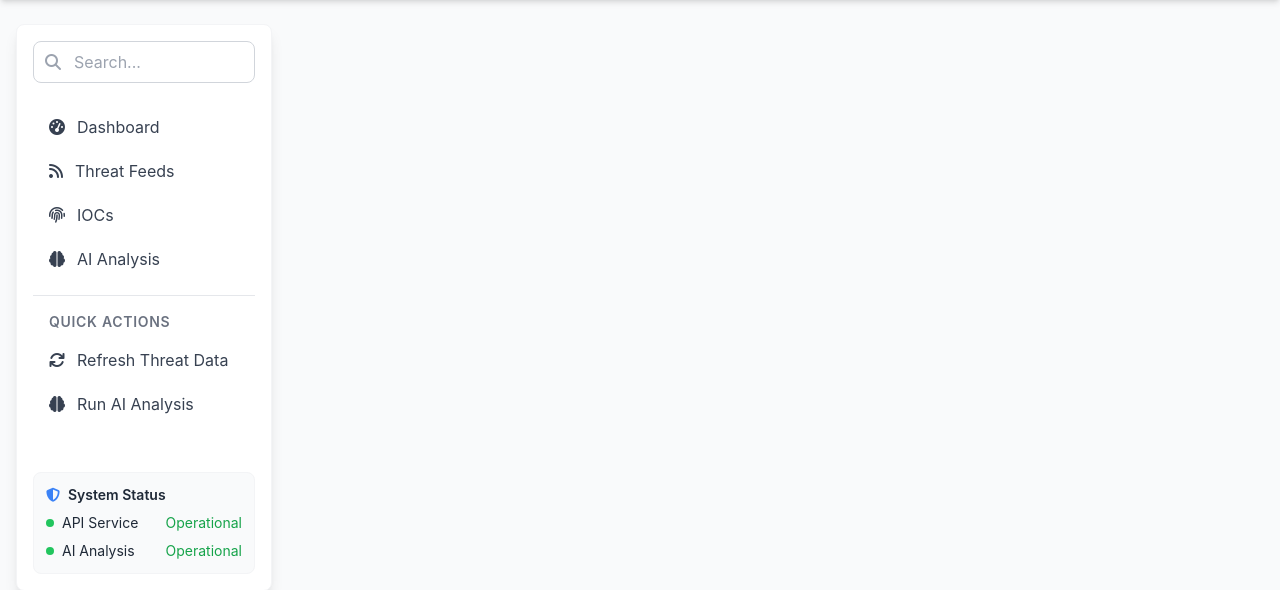
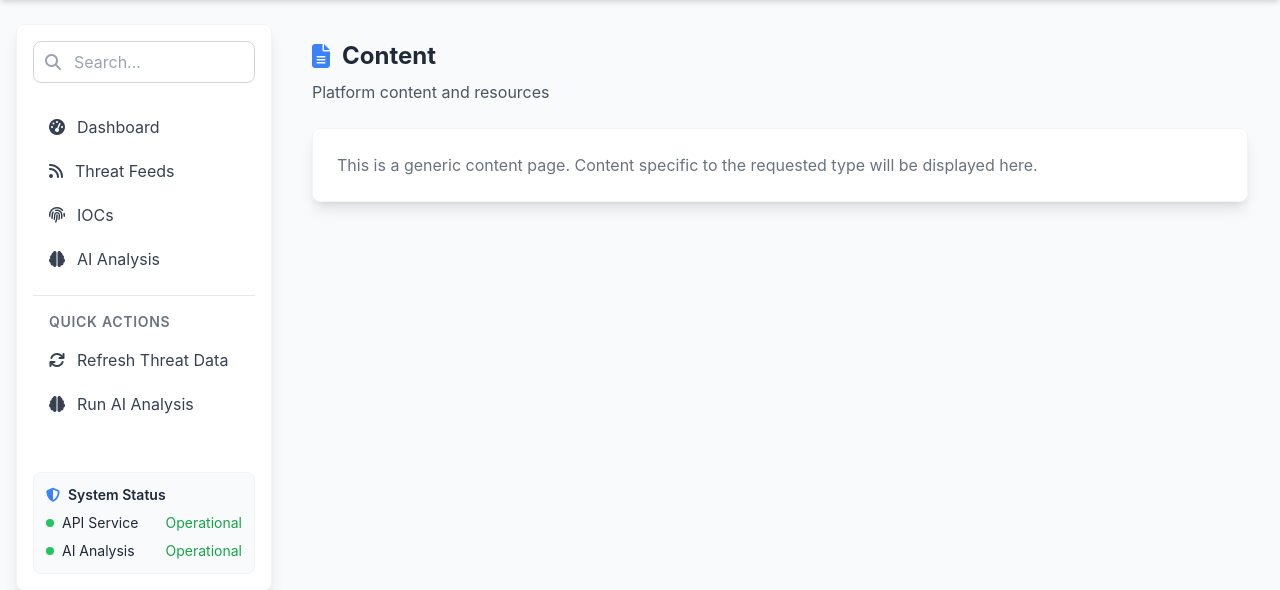
Before and after one commit to danishnizmi/CIPHER, a Flask app: template templates/content.html in a window 1280 px wide. Shown: the part 68-658 px from the top of the page. Run offline with Flask 3, Linux system fonts and the light colour scheme; the template is opened without the code that fills it: most values are stand-ins (such as "Sample title", 1, 10 or a date in 2020); one stand-in notice (Sample message) is shown; some libraries are stand-ins or nearby versions.

Commit message:
Update content.html

```diff
--- a/templates/content.html
+++ b/templates/content.html
@@ -1,224 +1,205 @@
 {% extends "base.html" %}
 
 {% block title %}
-    {% if page_type == 'users' %}
-        User Management - Threat Intelligence Platform
+    {% if page_type == 'export' %}
+        Export Data - Threat Intelligence Platform
+    {% elif page_type == 'search' %}
+        Search Results - Threat Intelligence Platform
     {% else %}
         Content - Threat Intelligence Platform
     {% endif %}
 {% endblock %}
 
 {% block content %}
-    <!-- User Management Page -->
-    {% if page_type == 'users' %}
+    <!-- Export Data Page -->
+    {% if page_type == 'export' %}
         <div class="page-header mb-6 flex justify-between items-center">
             <div>
                 <h1 class="text-2xl font-bold mb-2 flex items-center">
-                    <i class="fas fa-users text-accent mr-3"></i>
-                    User Management
+                    <i class="fas fa-download text-accent mr-3"></i>
+                    Export Data
                 </h1>
-                <p class="text-gray-600">Manage platform users and permissions</p>
+                <p class="text-gray-600">Export threat intelligence data in various formats</p>
             </div>
-            <a href="{{ url_for('frontend.add_user_route') }}" class="btn btn-primary">
-                <i class="fas fa-user-plus mr-2"></i> Add User
-            </a>
         </div>
 
-        <!-- Flash Messages -->
-        {% with messages = get_flashed_messages(with_categories=true) %}
-            {% if messages %}
-                {% for category, message in messages %}
-                    <div class="mb-4 px-4 py-3 rounded-lg relative {% if category == 'danger' %}bg-red-100 text-red-700 border border-red-200{% elif category == 'success' %}bg-green-100 text-green-700 border border-green-200{% elif category == 'warning' %}bg-yellow-100 text-yellow-700 border border-yellow-200{% else %}bg-blue-100 text-blue-700 border border-blue-200{% endif %} alert-message shadow-sm">
-                        <span class="block sm:inline">{{ message }}</span>
-                        <button class="absolute top-0 bottom-0 right-0 px-4 py-3" onclick="this.parentElement.style.display='none'">
-                            <i class="fas fa-times"></i>
-                        </button>
-                    </div>
-                {% endfor %}
-            {% endif %}
-        {% endwith %}
-
-        <!-- User List Panel -->
+        <div class="grid grid-cols-1 md:grid-cols-2 gap-6">
+            <!-- Export IOCs -->
             <div class="panel">
                 <div class="panel-header">
                     <h3 class="panel-title">
-                    <i class="fas fa-user-shield panel-icon"></i>
-                    Platform Users
+                        <i class="fas fa-fingerprint panel-icon"></i>
+                        Export IOCs
                     </h3>
-                <div class="text-sm text-gray-500">
-                    {{ users|length }} users
                 </div>
+                <div class="p-6">
+                    <form action="{{ url_for('frontend.export_iocs') }}" method="get" class="space-y-4">
+                        <div>
+                            <label class="block text-sm font-medium text-gray-700 mb-2">Date Range</label>
+                            <select name="days" class="form-control">
+                                <option value="7">Last 7 days</option>
+                                <option value="30" selected>Last 30 days</option>
+                                <option value="90">Last 90 days</option>
+                                <option value="365">Last year</option>
+                                <option value="all">All time</option>
+                            </select>
                         </div>
-            <div class="p-0">
-                {% if users and users|length > 0 %}
-                    <div class="overflow-x-auto">
-                        <table class="data-table">
-                            <thead class="table-header">
-                                <tr>
-                                    <th class="px-6 py-3">Username</th>
-                                    <th class="px-6 py-3">Role</th>
-                                    <th class="px-6 py-3">Last Login</th>
-                                    <th class="px-6 py-3">Created</th>
-                                    <th class="px-6 py-3 text-right">Actions</th>
-                                </tr>
-                            </thead>
-                            <tbody class="table-body">
-                                {% for username, user in users.items() %}
-                                    <tr>
-                                        <td class="px-6 py-4">
-                                            <div class="flex items-center">
-                                                <div class="flex-shrink-0 h-10 w-10 rounded-full bg-blue-100 flex items-center justify-center">
-                                                    <i class="fas fa-user text-accent"></i>
+                        <div>
+                            <label class="block text-sm font-medium text-gray-700 mb-2">IOC Type</label>
+                            <select name="type" class="form-control">
+                                <option value="">All types</option>
+                                <option value="ip">IP Addresses</option>
+                                <option value="domain">Domains</option>
+                                <option value="url">URLs</option>
+                                <option value="hash">File Hashes</option>
+                                <option value="email">Email Addresses</option>
+                            </select>
                         </div>
-                                                <div class="ml-4">
-                                                    <div class="font-medium text-gray-900">{{ username }}</div>
-                                                    {% if username == session.get('username') %}
-                                                        <span class="text-xs text-gray-500">(You)</span>
-                                                    {% endif %}
+                        <div>
+                            <label class="block text-sm font-medium text-gray-700 mb-2">Format</label>
+                            <select name="format" class="form-control">
+                                <option value="json">JSON</option>
+                                <option value="csv">CSV</option>
+                                <option value="txt">Plain Text</option>
+                                <option value="stix">STIX 2.1</option>
+                            </select>
                         </div>
-                                            </div>
-                                        </td>
-                                        <td class="px-6 py-4">
-                                            {% set role = user.role|default('readonly') %}
-                                            {% if role == 'admin' %}
-                                                <span class="badge badge-admin">Admin</span>
-                                            {% elif role == 'analyst' %}
-                                                <span class="badge badge-analyst">Analyst</span>
-                                            {% else %}
-                                                <span class="badge badge-readonly">Read-Only</span>
-                                            {% endif %}
-                                        </td>
-                                        <td class="px-6 py-4 text-sm text-gray-500">
-                                            {{ user.last_login|default('Never')|datetime if user.last_login else 'Never' }}
-                                        </td>
-                                        <td class="px-6 py-4 text-sm text-gray-500">
-                                            {{ user.created_at|default('Unknown')|datetime if user.created_at else 'Unknown' }}
-                                        </td>
-                                        <td class="px-6 py-4 text-right text-sm font-medium">
-                                            <a href="{{ url_for('frontend.edit_user', username=username) }}" class="text-accent hover:text-accent-dark mr-4">
-                                                <i class="fas fa-edit"></i> Edit
-                                            </a>
-                                            {% if username != 'admin' and username != session.get('username') %}
-                                                <button class="text-red-600 hover:text-red-900 delete-user-btn" data-username="{{ username }}">
-                                                    <i class="fas fa-trash-alt"></i> Delete
+                        <button type="submit" class="btn btn-primary w-full">
+                            <i class="fas fa-download mr-2"></i> Export IOCs
                         </button>
-                                            {% endif %}
-                                        </td>
-                                    </tr>
-                                {% endfor %}
-                            </tbody>
-                        </table>
-                    </div>
-                {% else %}
-                    <div class="p-12 text-center">
-                        <div class="inline-block p-6 rounded-full bg-blue-50 mb-4">
-                            <i class="fas fa-users text-accent text-5xl"></i>
-                        </div>
-                        <h3 class="text-xl font-semibold text-gray-800 mb-2">No Users Found</h3>
-                        <p class="text-gray-600 mb-6">There are no users in the system yet or there was an error loading the user data.</p>
-                        <a href="{{ url_for('frontend.add_user_route') }}" class="btn btn-primary">
-                            <i class="fas fa-user-plus mr-2"></i> Add First User
-                        </a>
-                    </div>
-                {% endif %}
+                    </form>
                 </div>
             </div>
 
-        <!-- Role Explanation Card -->
-        <div class="mt-6 bg-white shadow-lg rounded-lg p-6 border border-gray-100">
-            <h3 class="text-lg font-medium text-gray-900 mb-4 flex items-center">
-                <i class="fas fa-info-circle text-accent mr-2"></i>
-                User Roles Explained
+            <!-- Export Analysis Reports -->
+            <div class="panel">
+                <div class="panel-header">
+                    <h3 class="panel-title">
+                        <i class="fas fa-file-alt panel-icon text-purple-600"></i>
+                        Export Analysis Reports
                     </h3>
-            <div class="grid grid-cols-1 md:grid-cols-3 gap-6">
-                <div class="bg-gray-50 rounded-lg p-4 border border-gray-100 hover:shadow-md transition-shadow">
-                    <div class="flex items-center mb-3">
-                        <span class="badge badge-readonly mr-2">Read-Only</span>
                 </div>
-                    <p class="text-sm text-gray-700">Can view all threat intelligence data and dashboard analytics, but cannot modify any data or settings.</p>
+                <div class="p-6">
+                    <form action="{{ url_for('frontend.export_analysis') }}" method="get" class="space-y-4">
+                        <div>
+                            <label class="block text-sm font-medium text-gray-700 mb-2">Report Type</label>
+                            <select name="report_type" class="form-control">
+                                <option value="summary">Executive Summary</option>
+                                <option value="detailed">Detailed Analysis</option>
+                                <option value="threats">Threat Assessment</option>
+                                <option value="indicators">Indicator Analysis</option>
+                            </select>
                         </div>
-                <div class="bg-gray-50 rounded-lg p-4 border border-gray-100 hover:shadow-md transition-shadow">
-                    <div class="flex items-center mb-3">
-                        <span class="badge badge-analyst mr-2">Analyst</span>
+                        <div>
+                            <label class="block text-sm font-medium text-gray-700 mb-2">Time Period</label>
+                            <select name="period" class="form-control">
+                                <option value="daily">Daily Report</option>
+                                <option value="weekly">Weekly Report</option>
+                                <option value="monthly">Monthly Report</option>
+                                <option value="custom">Custom Range</option>
+                            </select>
                         </div>
-                    <p class="text-sm text-gray-700">Can view and analyze all data, add comments and annotations, and trigger data refreshes.</p>
+                        <div>
+                            <label class="block text-sm font-medium text-gray-700 mb-2">Format</label>
+                            <select name="format" class="form-control">
+                                <option value="pdf">PDF</option>
+                                <option value="html">HTML</option>
+                                <option value="docx">Word Document</option>
+                                <option value="json">JSON</option>
+                            </select>
                         </div>
-                <div class="bg-gray-50 rounded-lg p-4 border border-gray-100 hover:shadow-md transition-shadow">
-                    <div class="flex items-center mb-3">
-                        <span class="badge badge-admin mr-2">Admin</span>
-                    </div>
-                    <p class="text-sm text-gray-700">Full access to all platform features including user management, system configuration, and advanced settings.</p>
-                </div>
-            </div>
-        </div>
-
-        <!-- Delete User Confirmation Modal -->
-        <div id="deleteModal" class="fixed inset-0 bg-gray-900 bg-opacity-50 flex items-center justify-center z-50 hidden">
-            <div class="bg-white rounded-lg p-6 max-w-md mx-4 shadow-xl">
-                <h3 class="text-xl font-bold text-gray-900 mb-4 flex items-center">
-                    <i class="fas fa-exclamation-triangle text-red-600 mr-2"></i>
-                    Confirm Deletion
-                </h3>
-                <p class="mb-6 text-gray-700">Are you sure you want to delete this user? This action cannot be undone.</p>
-                <div class="flex justify-end space-x-3">
-                    <button type="button" id="cancelDeleteBtn" class="btn btn-secondary">Cancel</button>
-                    <form id="deleteUserForm" action="" method="post">
-                        <input type="hidden" name="csrf_token" value="{{ csrf_token() }}">
-                        <button type="submit" class="btn btn-danger">Delete User</button>
+                        <button type="submit" class="btn btn-primary w-full">
+                            <i class="fas fa-file-export mr-2"></i> Generate Report
+                        </button>
                     </form>
                 </div>
             </div>
         </div>
 
+    <!-- Search Results Page -->
+    {% elif page_type == 'search' %}
+        <div class="page-header mb-6">
+            <h1 class="text-2xl font-bold mb-2 flex items-center">
+                <i class="fas fa-search text-accent mr-3"></i>
+                Search Results
+            </h1>
+            <p class="text-gray-600">Found {{ results|length }} results for "{{ query }}"</p>
+        </div>
+
+        {% if results %}
+            <div class="space-y-4">
+                {% for result in results %}
+                    <div class="panel hover:shadow-lg transition-shadow">
+                        <div class="p-6">
+                            <div class="flex justify-between items-start">
+                                <div class="flex-grow">
+                                    <h3 class="text-lg font-semibold mb-2">
+                                        <a href="{{ url_for('frontend.dynamic_content_detail', content_type=result.type, identifier=result.id) }}" class="text-accent hover:underline">
+                                            {{ result.title|default(result.value) }}
+                                        </a>
+                                    </h3>
+                                    <div class="flex items-center space-x-4 text-sm text-gray-600 mb-2">
+                                        <span><i class="fas fa-tag mr-1"></i> {{ result.type|title }}</span>
+                                        <span><i class="fas fa-clock mr-1"></i> {{ result.created_at|datetime }}</span>
+                                        <span><i class="fas fa-database mr-1"></i> {{ result.source }}</span>
+                                    </div>
+                                    <p class="text-gray-700">{{ result.description|default('')|truncate(200) }}</p>
+                                </div>
+                                <div class="ml-4">
+                                    <span class="severity-badge {{ result.severity|default('medium') }}">
+                                        {{ result.severity|default('Medium')|title }}
+                                    </span>
+                                </div>
+                            </div>
+                        </div>
+                    </div>
+                {% endfor %}
+            </div>
+        {% else %}
+            <div class="panel">
+                <div class="p-12 text-center">
+                    <i class="fas fa-search text-gray-300 text-5xl mb-4"></i>
+                    <h3 class="text-xl font-semibold text-gray-800 mb-2">No Results Found</h3>
+                    <p class="text-gray-600 mb-6">Try adjusting your search terms or filters.</p>
+                    <a href="{{ url_for('frontend.dashboard') }}" class="btn btn-primary">
+                        <i class="fas fa-arrow-left mr-2"></i> Back to Dashboard
+                    </a>
+                </div>
+            </div>
+        {% endif %}
+
+    <!-- Default/Generic Content Page -->
+    {% else %}
+        <div class="page-header mb-6">
+            <h1 class="text-2xl font-bold mb-2 flex items-center">
+                <i class="fas fa-file-alt text-accent mr-3"></i>
+                Content
+            </h1>
+            <p class="text-gray-600">Platform content and resources</p>
+        </div>
+
+        <div class="panel">
+            <div class="p-6">
+                <p class="text-gray-500">This is a generic content page. Content specific to the requested type will be displayed here.</p>
+            </div>
+        </div>
     {% endif %}
 {% endblock %}
 
 {% block scripts %}
-    {% if page_type == 'users' %}
+    {% if page_type == 'export' %}
         <script>
+            // Handle custom date range selection
             document.addEventListener('DOMContentLoaded', function() {
-                // Delete user modal functionality
-                const deleteModal = document.getElementById('deleteModal');
-                const deleteForm = document.getElementById('deleteUserForm');
-                const cancelDeleteBtn = document.getElementById('cancelDeleteBtn');
-                const deleteButtons = document.querySelectorAll('.delete-user-btn');
-
-                deleteButtons.forEach(btn => {
-                    btn.addEventListener('click', function() {
-                        const username = this.getAttribute('data-username');
-                        if (username) {
-                            deleteForm.action = `/user/delete/${username}`;
-                            deleteModal.classList.remove('hidden');
-
-                            // Add animation
-                            deleteModal.querySelector('div').classList.add('animate-fade-in');
+                const periodSelect = document.querySelector('select[name="period"]');
+                if (periodSelect) {
+                    periodSelect.addEventListener('change', function() {
+                        if (this.value === 'custom') {
+                            // Show date pickers (implementation needed)
+                            alert('Custom date range picker will be implemented');
                         }
                     });
-                });
-
-                if (cancelDeleteBtn) {
-                    cancelDeleteBtn.addEventListener('click', function() {
-                        deleteModal.classList.add('hidden');
-                    });
                 }
-
-                // Close modal when clicking outside
-                deleteModal.addEventListener('click', function(e) {
-                    if (e.target === deleteModal) {
-                        deleteModal.classList.add('hidden');
-                    }
-                });
-
-                // Add row hover effect
-                const tableRows = document.querySelectorAll('.table-body tr');
-                tableRows.forEach(row => {
-                    row.addEventListener('mouseenter', function() {
-                        this.classList.add('bg-gray-50');
-                    });
-                    row.addEventListener('mouseleave', function() {
-                        this.classList.remove('bg-gray-50');
-                    });
-                });
             });
         </script>
     {% endif %}
```
Lines whose indentation alone changed are shown as unchanged.
